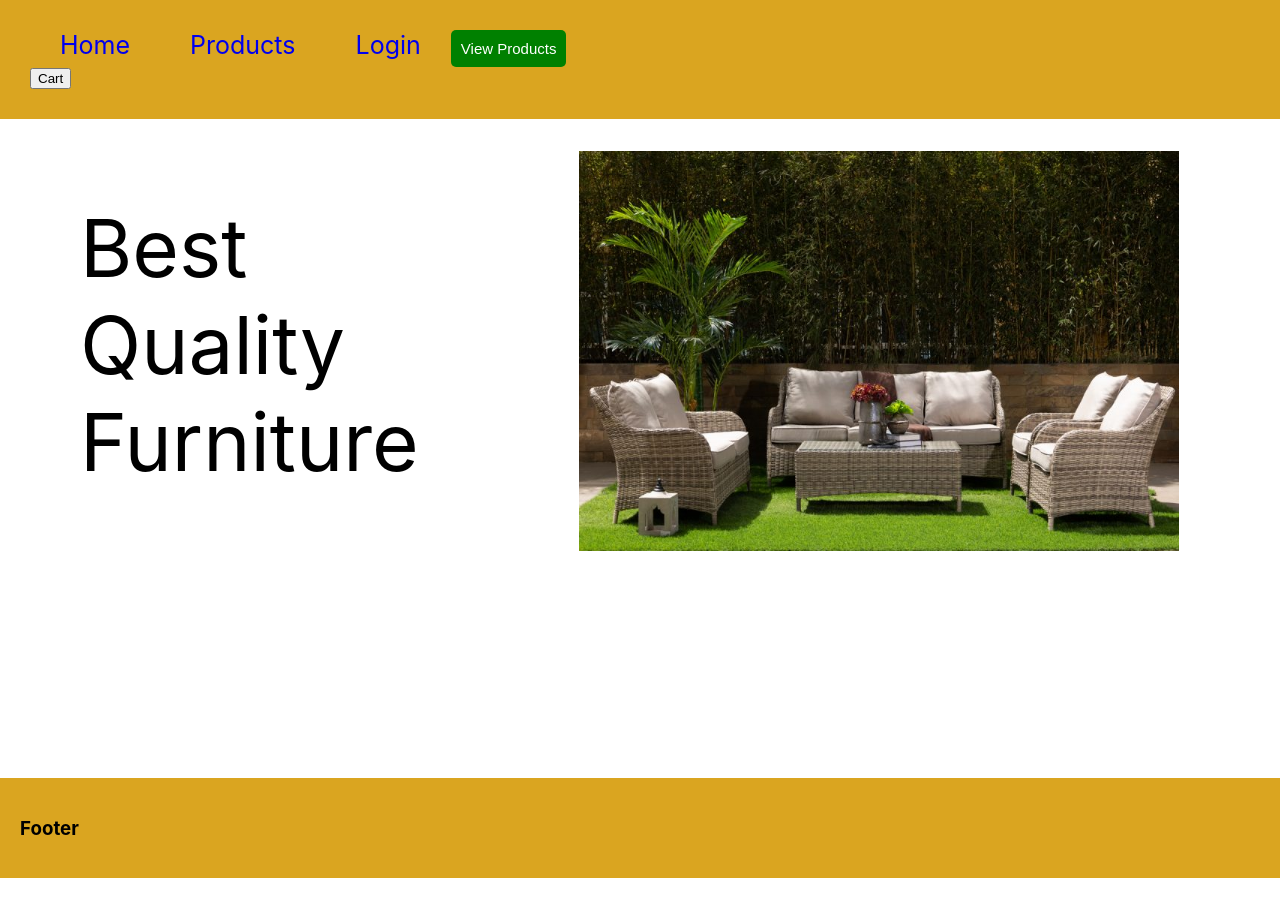
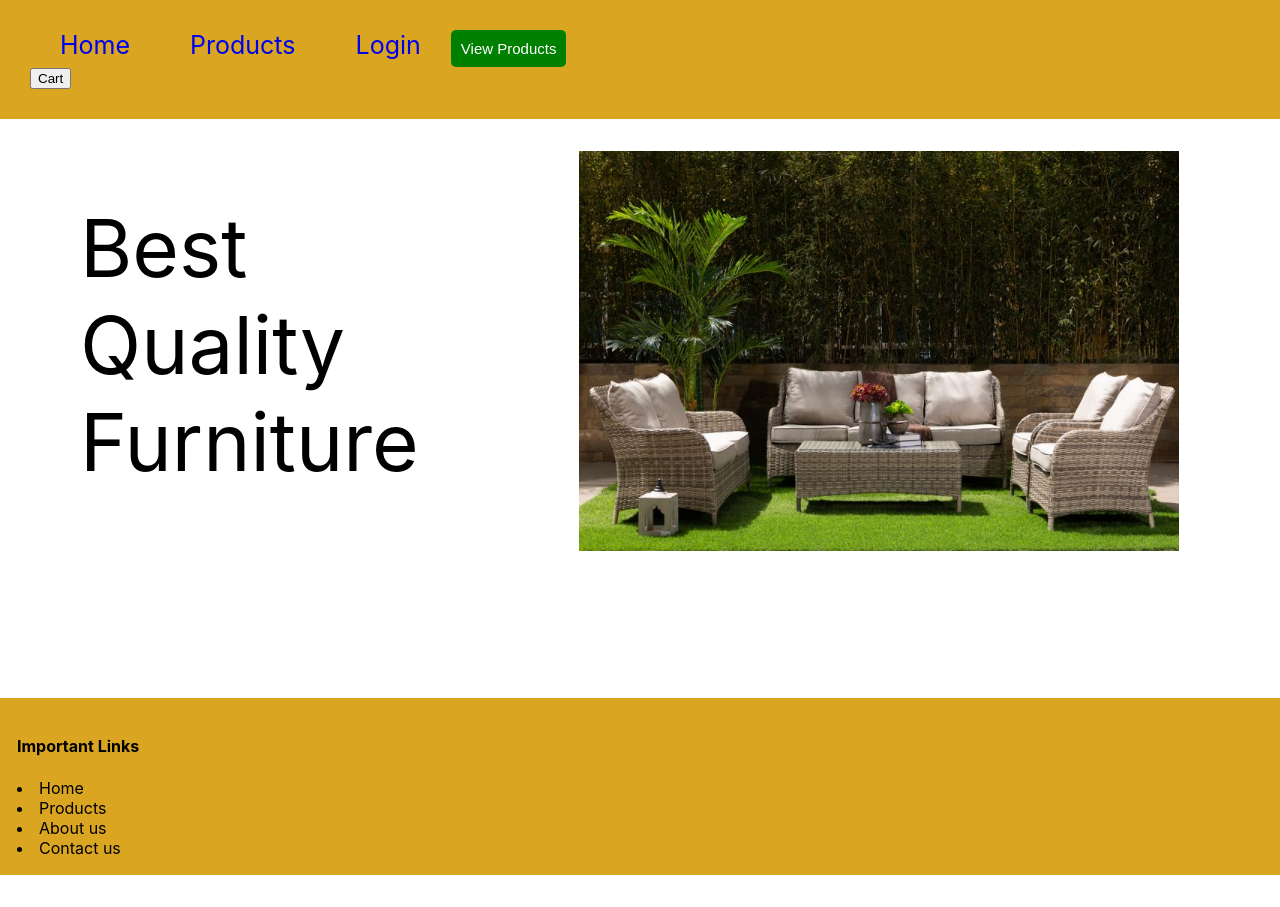
Before and after one commit to gideonlangat98/Furniture-Booking, a React (Create React App) app: page / in a window 1280 px wide. Before the commit the page ends 878 px from the top, so only its background shows below. Built offline with nearby package versions, Linux system fonts and the light colour scheme.

Commit message:
add furniture search input

```diff
--- a/src/App.css
+++ b/src/App.css
@@ -40,6 +40,7 @@
 
 .image-wrapper{
     margin-left: 50px;
+    margin-top: 2rem;
 }
 
 .furn-details{
@@ -49,6 +50,7 @@
 
 .footer{
     background-color: goldenrod;
-    margin-top: 13rem;
-    padding: 20px;
+    margin-top: 8rem;
+    margin-bottom: 2rem;
+    padding: 17px;
 }
--- a/src/Components/FurnitureForm.js
+++ b/src/Components/FurnitureForm.js
@@ -17,7 +17,7 @@ function FurnitureForm(){
 
   function handleSubmit(e){
     e.preventDefault();
-    fetch("http://localhost:3000/users", {
+    fetch("http://localhost:3000/furnitures", {
       method: 'POST',
       headers: {
         'Content-Type': 'application/json'
--- a/src/Components/FurnitureList.js
+++ b/src/Components/FurnitureList.js
@@ -1,10 +1,12 @@
 import React, { useEffect, useState } from 'react'
 import Furniture from "./Furniture"
+import FurnitureSearch from "./FurnitureSearch"
 
 
 function FurnitureList() {
 
   const [furnitures, setFurnitures] = useState([]);
+  const [searchFurniture, setSearch] = useState("")
 
   useEffect(() => {
     fetch("http://localhost:3000/furnitures")
@@ -13,6 +15,14 @@ function FurnitureList() {
       setFurnitures(data)
     })
   }, [])
+
+  const filterFurniture = furnitures.filter((filter) =>{
+    if(searchFurniture === ""){
+      return true;
+    }else{
+      return furniture.type.toLowerCase().includes(searchFurniture.toLowerCase())
+    }
+  });
 
 
   const furnitureList = furnitures.map((furniture) => {
@@ -27,6 +37,7 @@ function FurnitureList() {
       <header>
       {/* <button>Cart {cart.length}</button> */}
       </header>
+      <FurnitureSearch setSearch={set}/>
       {furnitureList}
     </div>
   )
--- a/src/Components/FurnitureSearch.js
+++ b/src/Components/FurnitureSearch.js
@@ -1,19 +1,14 @@
-// import React, { useState } from 'react'
+import React  from 'react'
 
-// function FurnitureSearch() {
-//   const [filter, setFilter] = useState('')
+function FurnitureSearch({setSearch}) {
+    function handleChange(e){
+        setSearch(e.target.value)
+    }
+  return (
+    <div>
+        <input placeholder="Search-Furn" onChange={handleChange}></input>
+    </div>
+  )
+}
 
-//   const searchFurn = (event) => {
-//     setFilter(event.target.value)
-//   }
-
-//   let furnSearch = furnitures.filter((furniture))
-//   return (
-//     <div>
-//       <h2>Search</h2>
-//       <input type="text" className='search' value={filter} onChange={searchFurn} />
-//     </div>
-//   )
-// }
-
-// export default FurnitureSearch
+export default FurnitureSearch;
--- a/src/Components/HomePage.js
+++ b/src/Components/HomePage.js
@@ -14,7 +14,15 @@ function HomePage() {
     </div>
 
     <div className='footer'>
-      <h3>Footer</h3>
+      <div class="links">
+        <h4>Important Links</h4>
+      </div>
+      <div>
+        <li>Home</li>
+        <li>Products</li>
+        <li>About us</li>
+        <li>Contact us</li>
+      </div>
     </div>
     </div>
 
```
Also changed, not shown: src/App.js (line endings or trailing spaces).
